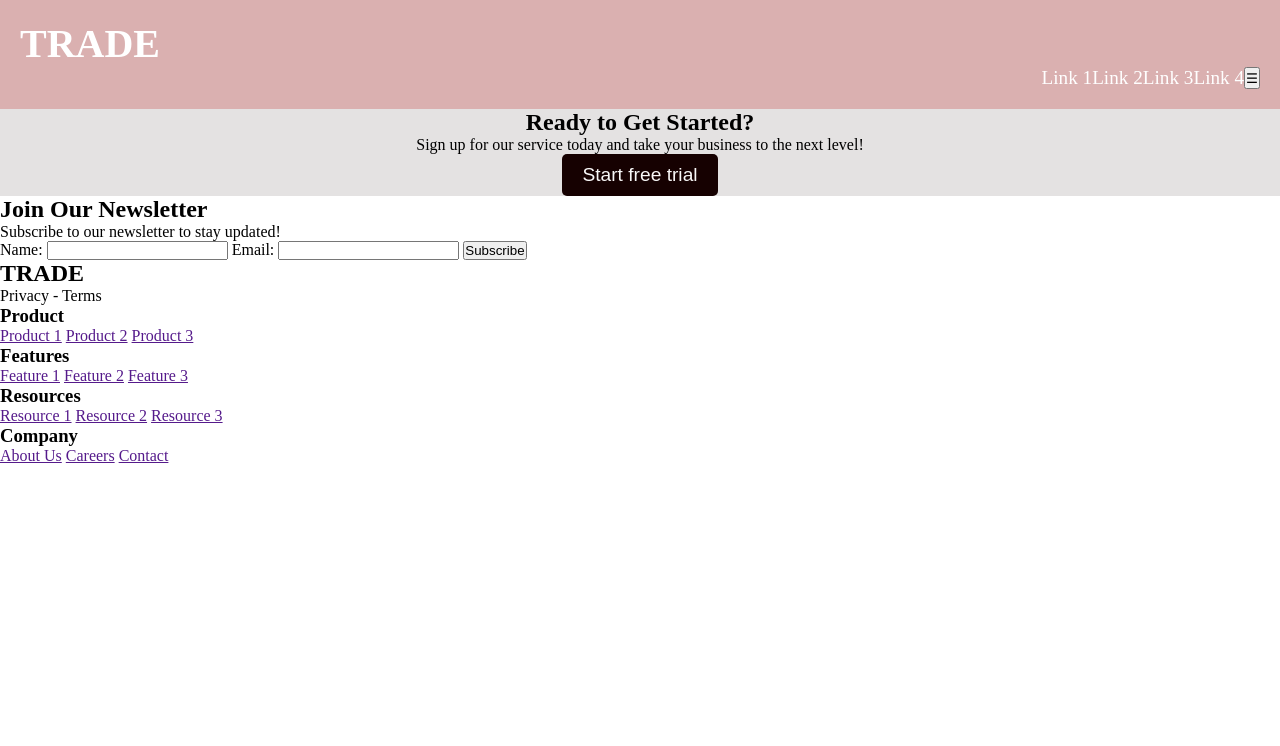
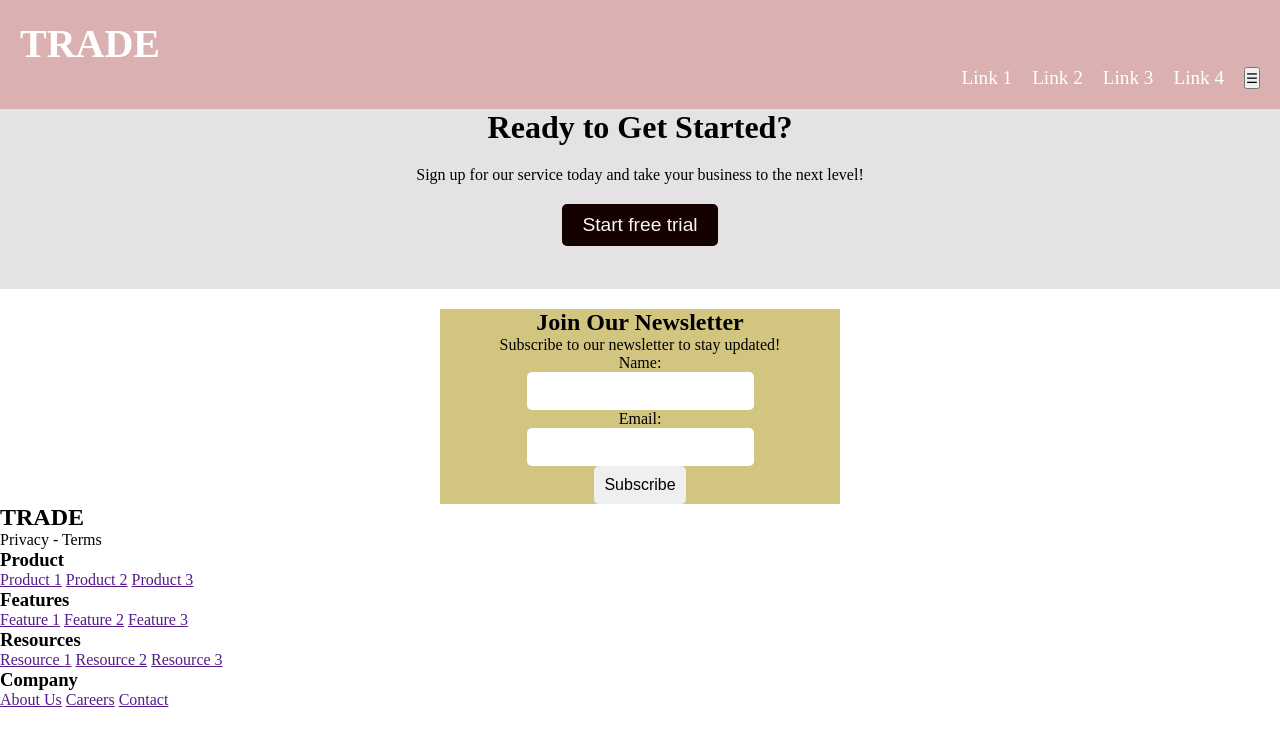
Before and after one commit to Inge-isaac/HTML_CSS, a plain HTML site: page web_responsibe.html in a window 1280 px wide. Drawn offline with Linux system fonts and the light colour scheme.

Commit message:
UPDATED css

```diff
--- a/styles_responsibe.css
+++ b/styles_responsibe.css
@@ -15,6 +15,7 @@ header h1{
 header nav{
     display: flex;
     justify-content: flex-end;
+   gap: 20px;
     align-items: right;
 }
 header nav a{
@@ -25,6 +26,12 @@ header nav a{
 .cta{
     background-color: #e4e2e2;
     text-align: center;
+    width: 100%;
+    height: 180px;
+}
+.cta h2{
+    font-size: 2rem;
+    margin-bottom: 20px;
 }
 .cta button{
     background-color: #160101;
@@ -34,4 +41,28 @@ header nav a{
     border-radius: 5px;
     font-size: 1.2rem;
     cursor: pointer;
+    margin-top: 20px;
 }
+.form{
+    display: flex;
+    flex-direction: column;
+    justify-content: center;
+    margin-top: 20px;
+    max-width: 400px;
+    text-align: center;
+    background-color: #d1c580;
+    margin: 0 auto;
+    margin-top: 20px;
+}
+.form input{
+    display: flex;
+    flex-direction: column;
+    padding: 10px;
+    margin-bottom: 10px;
+    border: none;
+    border-radius: 5px;
+    font-size: 1rem;
+    max-width: 300px;
+   margin: 0 auto;
+
+}
```
